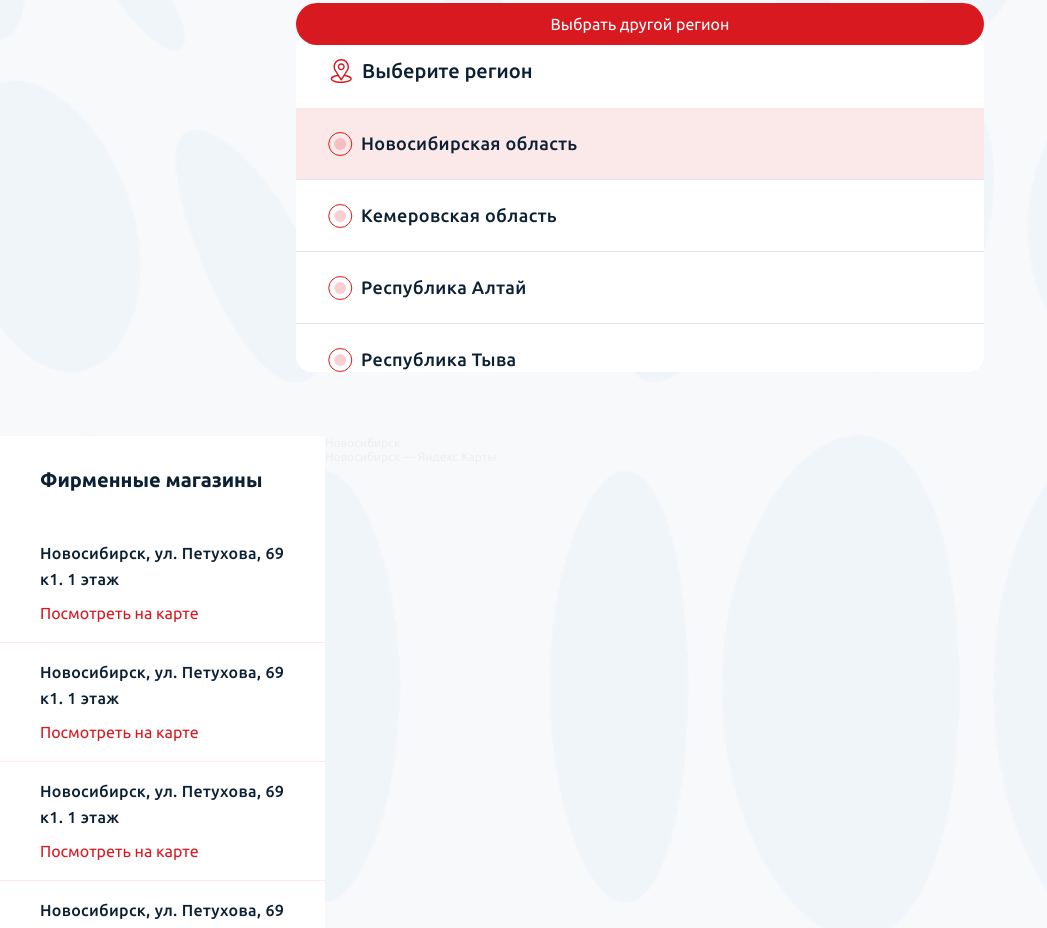
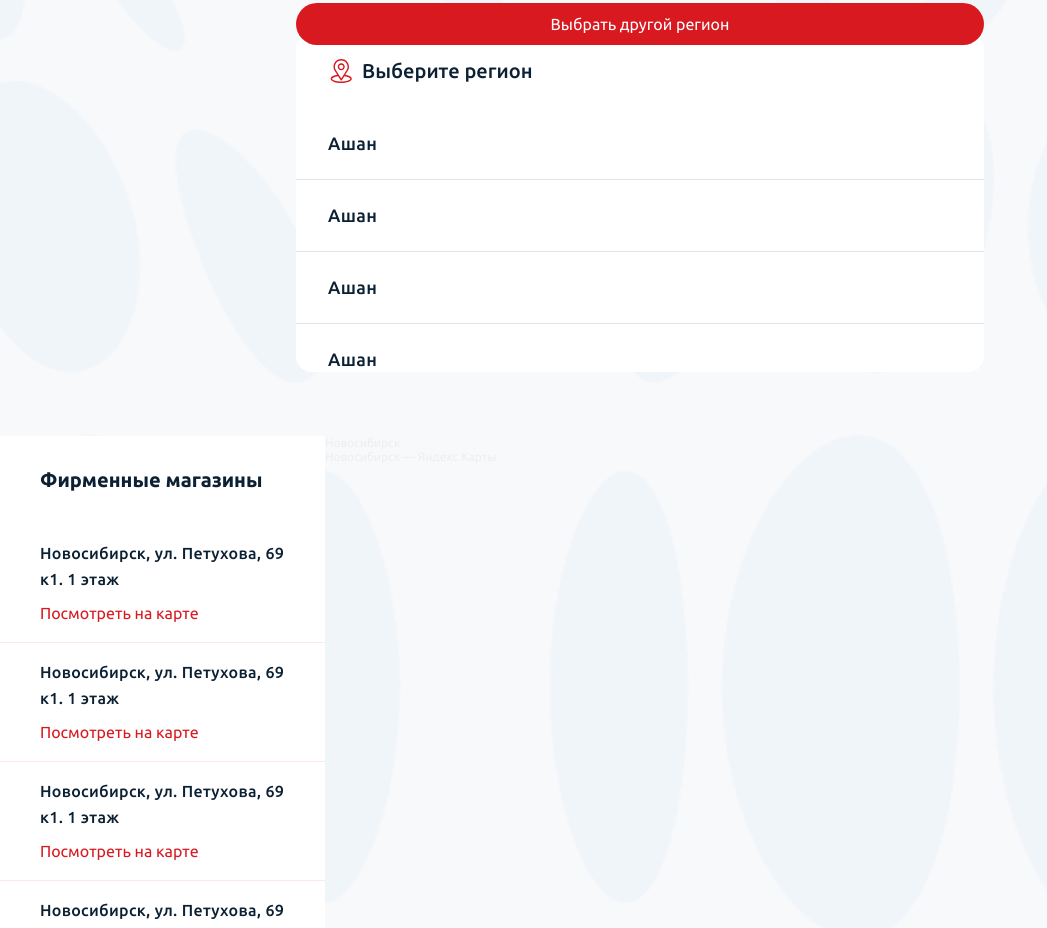
Before and after one commit to Otabek777/chickskaya, a plain HTML site: page where-buy.html in a window 1280 px wide. Shown: the part 828-1756 px from the top of the page, without its empty margins (0-1047 px from the left). Drawn offline with Linux system fonts and the light colour scheme.

Commit message:
function where buy

```diff
--- a/css/style.css
+++ b/css/style.css
@@ -2265,11 +2265,12 @@
 .map_search .top svg {
   margin-right: 8px;
 }
-.map_search .wrap {
+.map_search .main_wrap, .map_search .inside_wrap {
+  display: none;
   height: 620px;
   overflow-y: scroll;
 }
-.map_search .wrap .item {
+.map_search .main_wrap .item, .map_search .inside_wrap .item {
   display: -webkit-box;
   display: -ms-flexbox;
   display: flex;
@@ -2290,30 +2291,47 @@
   -webkit-transition: all 0.2s ease;
   transition: all 0.2s ease;
 }
-.map_search .wrap .item svg {
+.map_search .main_wrap .item svg, .map_search .inside_wrap .item svg {
   margin-right: 8px;
 }
-.map_search .wrap .item:last-child {
+.map_search .main_wrap .item:last-child, .map_search .inside_wrap .item:last-child {
   border-bottom: 0;
 }
-.map_search .wrap .item:hover {
+.map_search .main_wrap .item:hover, .map_search .inside_wrap .item:hover {
   background: #FBE9EA;
 }
-.map_search .wrap .item.active {
+.map_search .main_wrap .item.active, .map_search .inside_wrap .item.active {
   background: #FBE9EA;
 }
-.map_search .wrap::-webkit-scrollbar {
+.map_search .inside_wrap.active, .map_search .main_wrap.active {
+  display: block;
+}
+.map_search .main_wrap::-webkit-scrollbar {
   width: 4px;
 }
-.map_search .wrap::-webkit-scrollbar-track {
+.map_search .main_wrap::-webkit-scrollbar-track {
   background: #DEE5EC;
 }
-.map_search .wrap::-webkit-scrollbar-thumb {
+.map_search .main_wrap::-webkit-scrollbar-thumb {
   background: #A0ADB9;
   border-radius: 4px;
   border: 0px solid #fff;
 }
-.map_search .wrap::-webkit-scrollbar-button {
+.map_search .main_wrap::-webkit-scrollbar-button {
+  display: none;
+}
+.map_search .inside_wrap::-webkit-scrollbar {
+  width: 4px;
+}
+.map_search .inside_wrap::-webkit-scrollbar-track {
+  background: #DEE5EC;
+}
+.map_search .inside_wrap::-webkit-scrollbar-thumb {
+  background: #A0ADB9;
+  border-radius: 4px;
+  border: 0px solid #fff;
+}
+.map_search .inside_wrap::-webkit-scrollbar-button {
   display: none;
 }
 
--- a/js/main.js
+++ b/js/main.js
@@ -17,9 +17,16 @@
 };
 if(document.querySelector(".where_buy_clear")) {
     $(".where_buy_clear").click(function() {
+        $(this).addClass("none");
         $(".map_search .item").removeClass("active");
         $(".where_buy__left svg path").removeClass("active");
-        $(this).addClass("none");
+        $(".inside_wrap").removeClass("active");
+        $(".main_wrap").addClass("active");
+    });
+    $(".main_wrap .item").click(function() {
+        $(".where_buy_clear").removeClass("none");
+        $(".inside_wrap").addClass("active");
+        $(".main_wrap").removeClass("active");
     });
 }
 
--- a/where-buy.html
+++ b/where-buy.html
@@ -416,7 +416,7 @@
                                 </svg>
                                 <h5>Выберите регион</h5>
                             </div>
-                            <div class="wrap">
+                            <div class="main_wrap">
                                 <button class="item active">
                                     <svg xmlns="http://www.w3.org/2000/svg" width="25" height="24" viewBox="0 0 25 24" fill="none">
                                         <circle opacity="0.2" cx="12.25" cy="12" r="6" fill="#D81920"/>
@@ -479,6 +479,41 @@
                                         <circle cx="12.25" cy="12" r="11.5" stroke="#D81920"/>
                                     </svg>
                                     Тюменьская область
+                                </button>
+                            </div>
+                            <div class="inside_wrap active">
+                                <button class="item">
+                                    Ашан
+                                </button>
+                                <button class="item">
+                                    Ашан
+                                </button>
+                                <button class="item">
+                                    Ашан
+                                </button>
+                                <button class="item">
+                                    Ашан
+                                </button>
+                                <button class="item">
+                                    Ашан
+                                </button>
+                                <button class="item">
+                                    Ашан
+                                </button>
+                                <button class="item">
+                                    Ашан
+                                </button>
+                                <button class="item">
+                                    Ашан
+                                </button>
+                                <button class="item">
+                                    Ашан
+                                </button>
+                                <button class="item">
+                                    Ашан
+                                </button>
+                                <button class="item">
+                                    Ашан
                                 </button>
                             </div>
                         </div>
```
